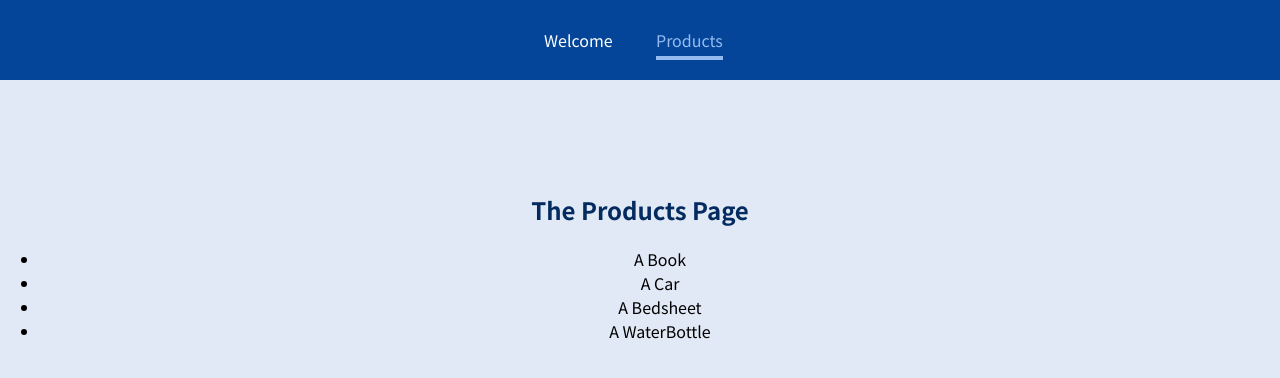
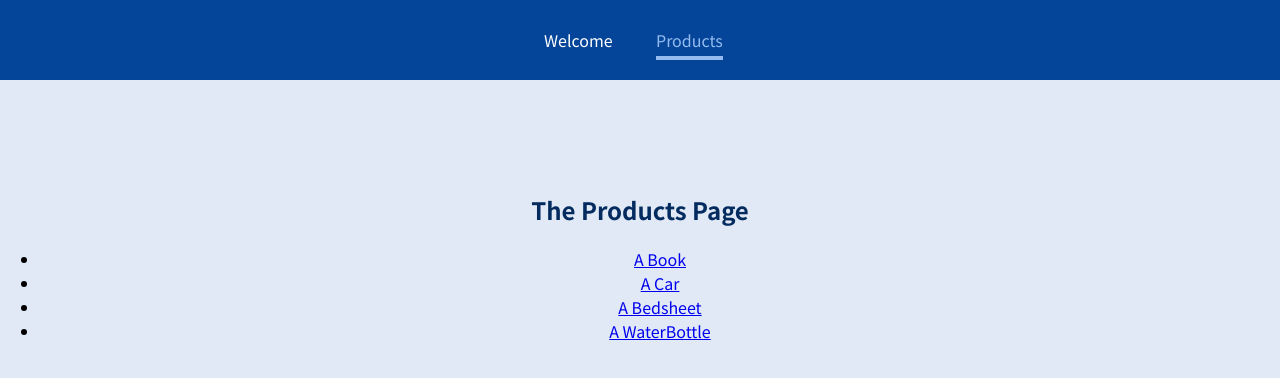
Before and after one commit to rawwr-cmd/Routing-multipage-spa, a JavaScript app: page /products in a window 1280 px wide. Shown: the top 378 px of the page. Built offline with nearby package versions, Linux system fonts and the light colour scheme.

Commit message:
using Switch and exact for configuiring routes

```diff
--- a/src/App.js
+++ b/src/App.js
@@ -1,4 +1,4 @@
-import { Route } from "react-router-dom";
+import { Route, Switch } from "react-router-dom";
 import Welcome from "./pages/WelcomePage";
 import Products from "./pages/Products";
 import ProductDetail from "./pages/ProductDetails";
@@ -9,15 +9,17 @@
     <div>
       <MainHeader />
       <main>
+        <Switch>
           <Route path="/welcome">
             <Welcome />
           </Route>
-        <Route path="/products">
+          <Route path="/products" exact>
             <Products />
           </Route>
-        <Route path="/product-detail/:productId">
+          <Route path="/products/:productId">
             <ProductDetail />
           </Route>
+        </Switch>
       </main>
     </div>
   );
--- a/src/pages/Products.js
+++ b/src/pages/Products.js
@@ -1,12 +1,22 @@
+import { Link } from "react-router-dom";
+
 const Products = () => {
   return (
     <section>
       <h1>The Products Page</h1>
       <ul>
-        <li>A Book</li>
-        <li>A Car</li>
-        <li>A Bedsheet</li>
-        <li>A WaterBottle</li>
+        <li>
+          <Link to="/products/p1">A Book</Link>
+        </li>
+        <li>
+          <Link to="/products/p2">A Car</Link>
+        </li>
+        <li>
+          <Link to="/products/p3">A Bedsheet</Link>
+        </li>
+        <li>
+          <Link to="/products/p4">A WaterBottle</Link>
+        </li>
       </ul>
     </section>
   );
```
Lines whose indentation alone changed are shown as unchanged.
